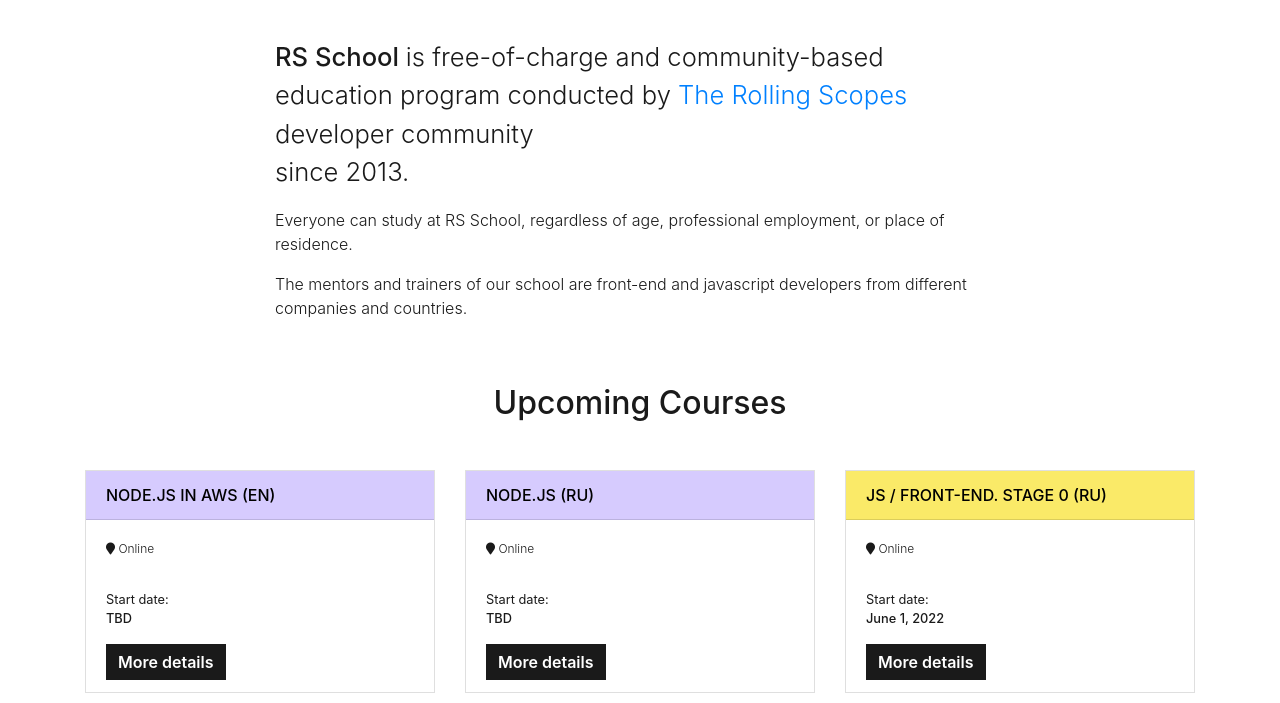
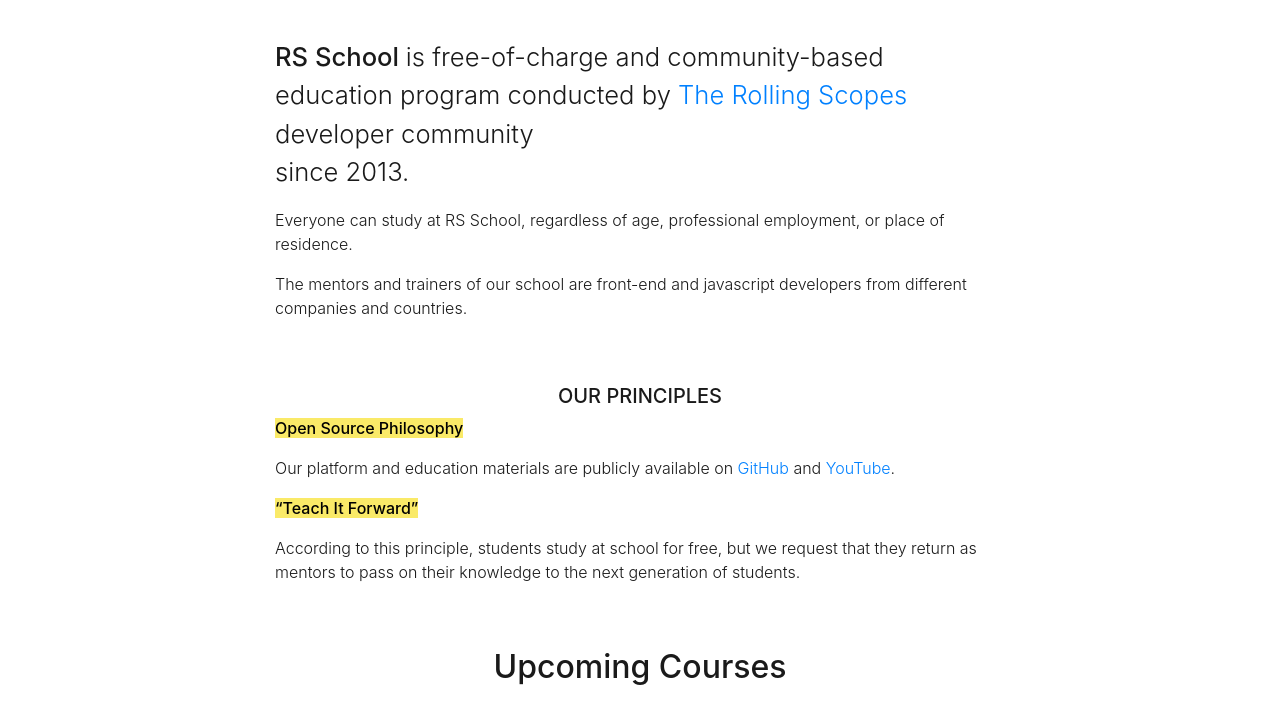
Before and after one commit to rolling-scopes-school/rs.school-site, a website: page app/index.html in a window 1280 px wide. Shown: the part 97-800 px from the top of the page. Drawn offline with nearby package versions, Linux system fonts and the light colour scheme; files that its build step writes are made by us from their sources.

Commit message:
add rs principles

```diff
--- a/app/index.html
+++ b/app/index.html
@@ -62,13 +62,41 @@
   <div class="row justify-content-md-center pb-5">
     <div class="col-lg-8 col-md-10 col-sm-12">
       <p class="lead"><strong>RS School </strong> is free-of-charge and community-based education program
-        conducted by <a target="_blank " href="https://rollingscopes.com/"> The Rolling Scopes</a> developer community <br>
+        conducted by <a target="_blank " href="https://rollingscopes.com/"> The Rolling Scopes</a> developer community
+        <br>
         since 2013.
       </p>
       <p>Everyone can study at RS School, regardless of age, professional employment, or place of residence.</p>
-      <p>The mentors and trainers of our school are front-end and javascript developers from different
+      <p class="pb-5">The mentors and trainers of our school are front-end and javascript developers from different
         companies and countries.
       </p>
+
+      <h5 class="text-center text-uppercase">Our Principles</h5>
+      <div class="row">
+        <div class="col-md-12">
+          <p>
+            <strong class="mark">Open Source Philosophy</strong>
+          </p>
+          <p>Our platform and education materials are publicly available on <a target="_blank"
+                                                                               href="https://github.com/rolling-scopes-school">GitHub</a>
+            and <a target="_blank"
+                   href="https://www.youtube.com/c/RollingScopesSchool">YouTube</a>.
+          </p>
+        </div>
+      </div>
+      <div class="row">
+        <div class="col-md-12">
+          <p>
+            <strong class="mark">“Teach It Forward”</strong>
+          </p>
+          <p>
+            According to this principle, students study at school for free, but we request that they
+            return as mentors to pass on their knowledge to the next generation of students.
+          </p>
+        </div>
+      </div>
+
+
     </div>
   </div>
 
```
Also changed, not shown: docs/index.html (+1 -1 lines).
